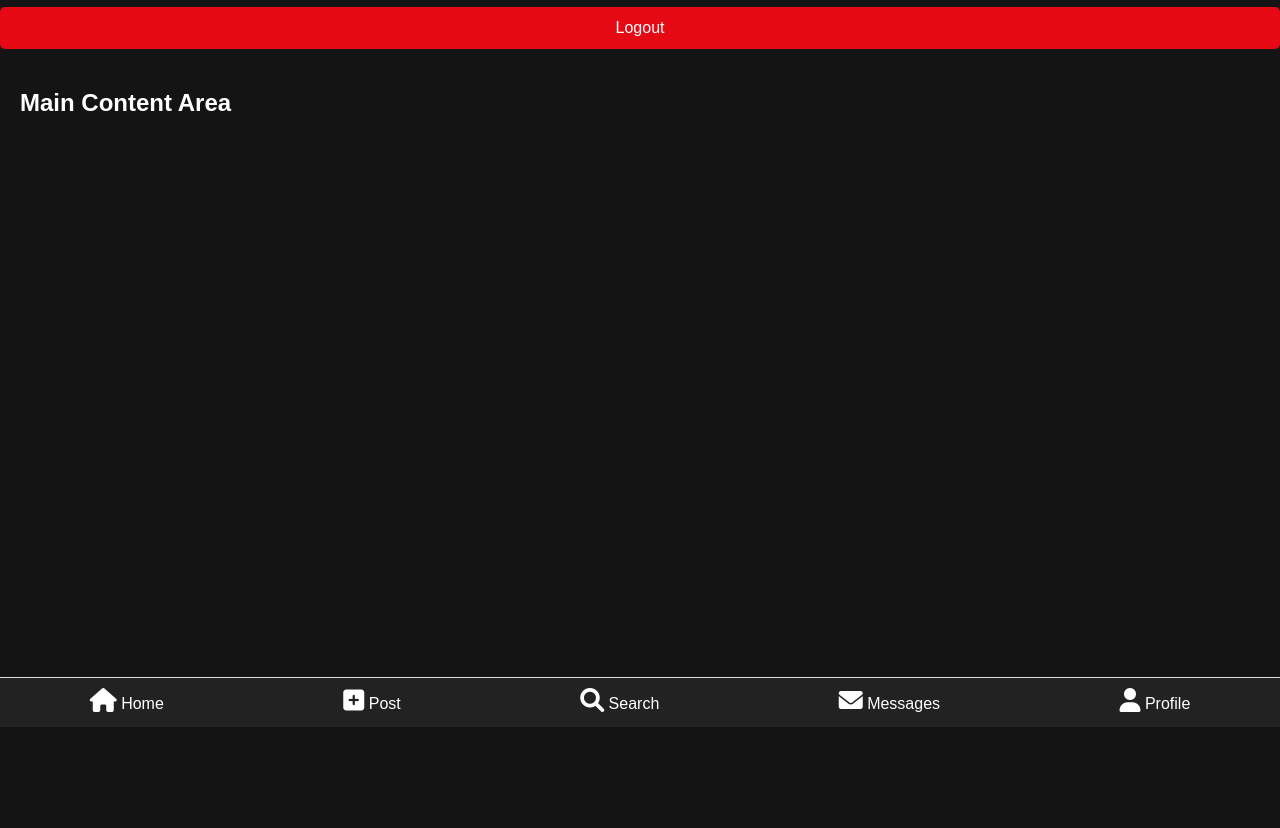
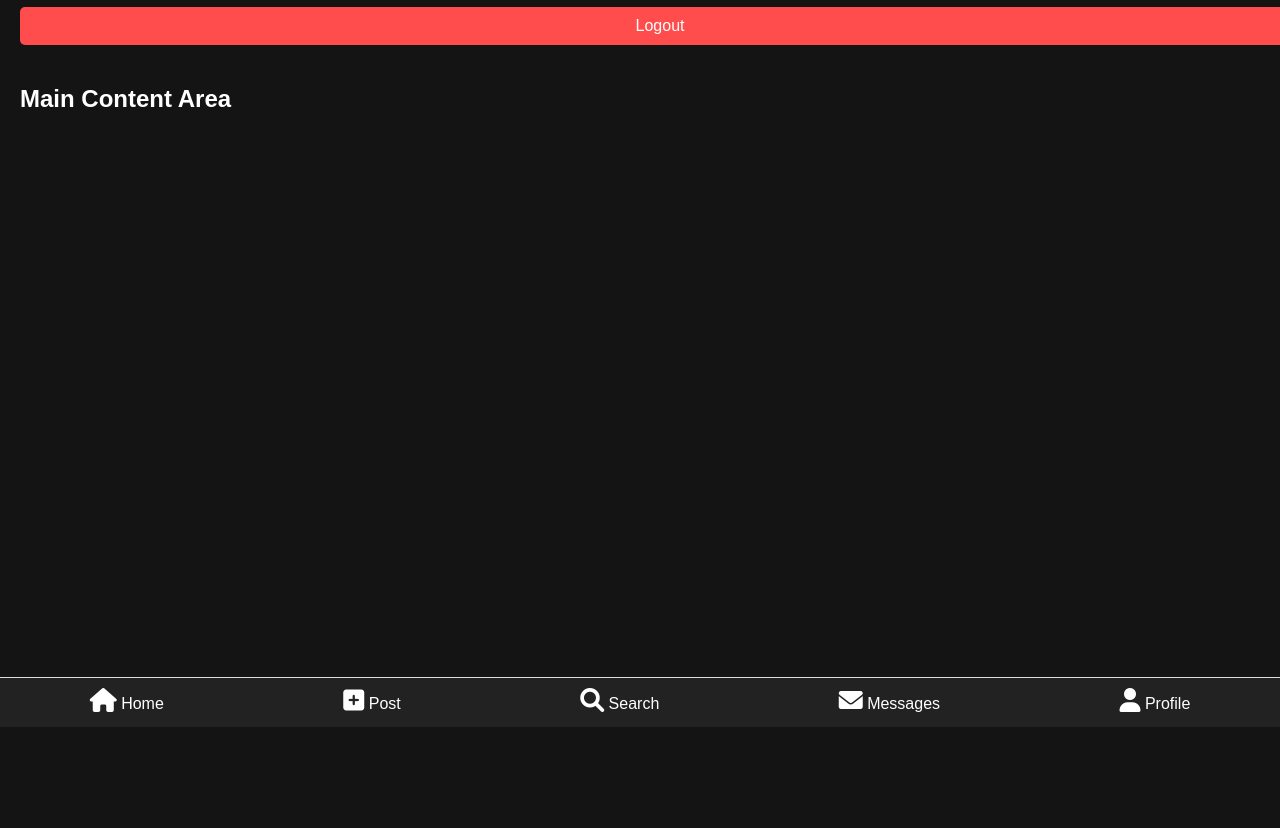
Before and after one commit to ARD6ftq/socialMediaApp, a website: page public/homepage.html in a window 1280 px wide. Shown: the part 73-901 px from the top of the page. Drawn offline with Linux system fonts and the light colour scheme; no server answers.

Commit message:
Styled logout button

```diff
--- a/public/css/style.css
+++ b/public/css/style.css
@@ -378,3 +378,18 @@ button:hover {
     color: #777; /* Lighter gray for the timestamp */
     font-size: 0.8em; /* Smaller font for the timestamp */
   }
+
+  .logout-button {
+    background-color: #ff4d4d; /* Red background for logout */
+    color: white; /* White text */
+    border: none; /* No border */
+    padding: 10px 20px; /* Padding */
+    font-size: 16px; /* Font size */
+    cursor: pointer; /* Pointer cursor on hover */
+    margin-left: 20px; /* Space from other elements */
+    border-radius: 5px; /* Rounded corners */
+}
+
+.logout-button:hover {
+    background-color: #e60000; /* Darker red on hover */
+}
```
